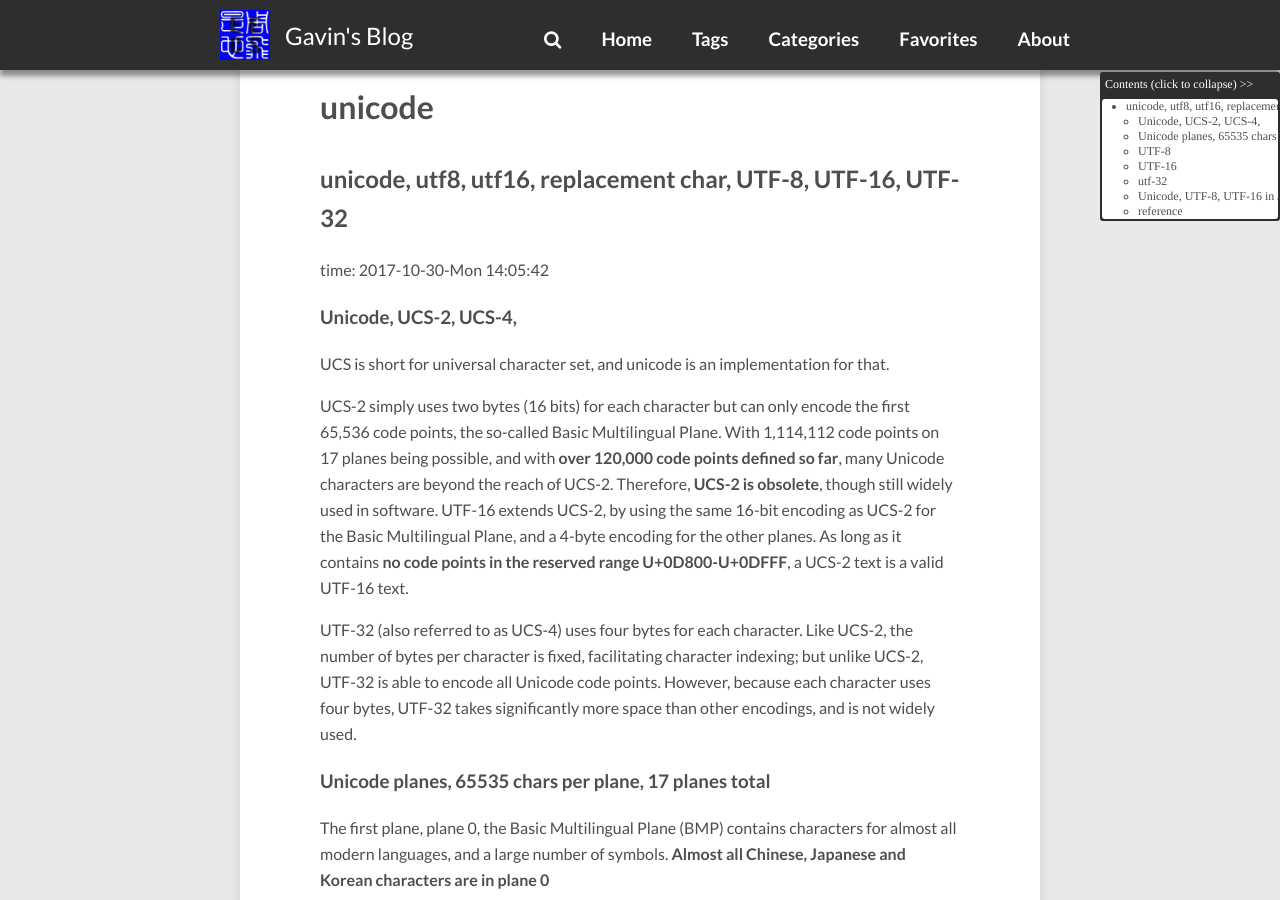
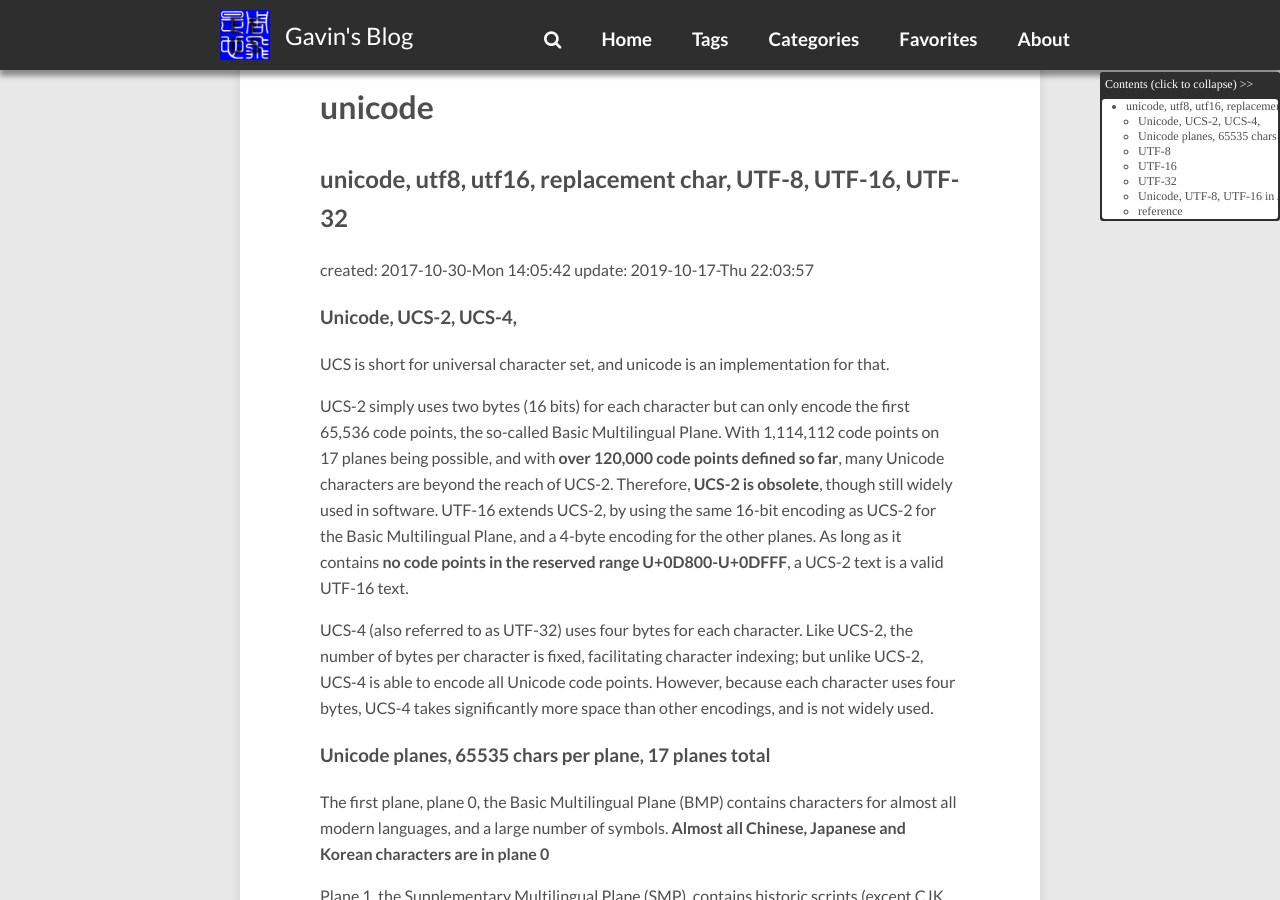
Before and after one commit to gavinchou/gavinchou.github.io, a Jekyll site: the page built from _posts/2017-10-30-unicode-summary.md, in a window 1280 px wide and 900 px high, scrolled down 346 px. Built offline with Jekyll 4.4.1, drawn with Linux system fonts in a browser that asks for light colours; comment, search, counter and statistics services are not loaded; some of the changed text lies outside the part shown.

Commit message:
Update post unicode

```diff
--- a/_posts/2017-10-30-unicode-summary.md
+++ b/_posts/2017-10-30-unicode-summary.md
@@ -2,12 +2,13 @@
 layout: post
 title:  "unicode"
 date: 2017-10-30 14:05:42 +0800
-categories: experience summary syntax
+categories: experience summary
 tags: unicode utf8 utf16 replacement char UTF-8 UTF-16 UTF-32
 ---
 
 ## unicode, utf8, utf16, replacement char, UTF-8, UTF-16, UTF-32
-time: 2017-10-30-Mon 14:05:42
+created: 2017-10-30-Mon 14:05:42
+update: 2019-10-17-Thu 22:03:57
 
 ### Unicode, UCS-2, UCS-4,
 
@@ -25,10 +26,10 @@ contains **no code points in the reserved range U+0D800-U+0DFFF**, a UCS-2 text
 is a valid UTF-16 text.
 
 <!-- more -->
-UTF-32 (also referred to as UCS-4) uses four bytes for each character. Like
+UCS-4 (also referred to as UTF-32) uses four bytes for each character. Like
 UCS-2, the number of bytes per character is fixed, facilitating character
-indexing; but unlike UCS-2, UTF-32 is able to encode all Unicode code points.
-However, because each character uses four bytes, UTF-32 takes significantly more
+indexing; but unlike UCS-2, UCS-4 is able to encode all Unicode code points.
+However, because each character uses four bytes, UCS-4 takes significantly more
 space than other encodings, and is not widely used.
 
 ### Unicode planes, 65535 chars per plane, 17 planes total
@@ -191,7 +192,7 @@ next integer following W1.
     proper error reporting and/or recovery is provided.
 
 
-### utf-32
+### UTF-32
 UTF-32 (also known as UCS-4) simply encodes each code point as a 32-bit integer.
 
 ### Unicode, UTF-8, UTF-16 in Java
```
Also changed, not shown: other parts of _posts/2017-10-30-unicode-summary.md (+12 -12 lines).
